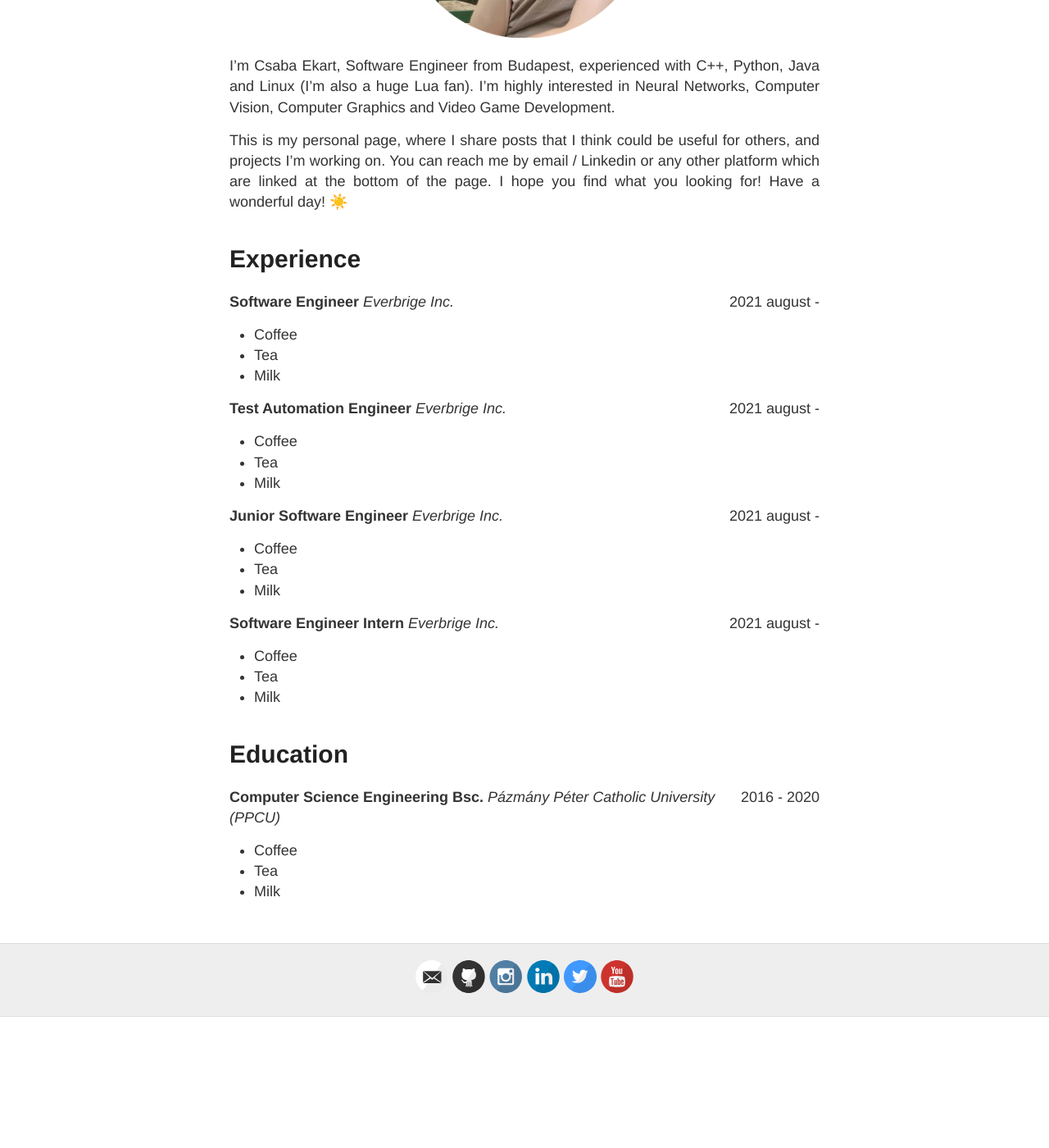
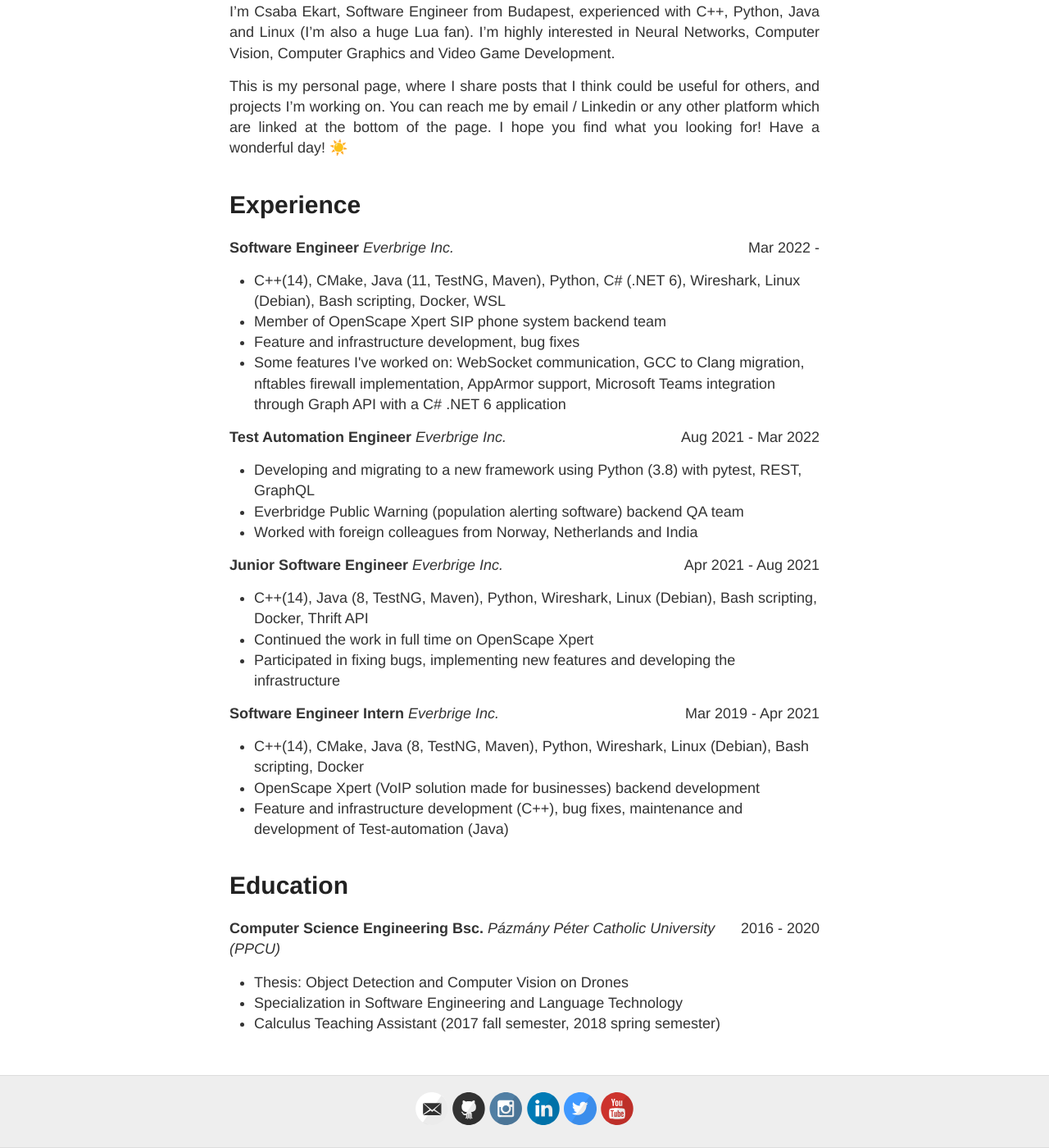
Before and after one commit to ekaktusz/ekaktusz.github.io, a Jekyll site: the page built from about.md, in a window 1280 px wide and 1400 px high, scrolled down 481 px. Shown: the whole window at 82% size. Built offline with Jekyll 4.4.1, drawn with Linux system fonts in a browser that asks for light colours; before the commit the page ends 1721 px from its top, so only the background shows below that.

Commit message:
okay important updates

```diff
--- a/about.md
+++ b/about.md
@@ -21,53 +20,54 @@ I hope you find what you looking for! Have a wonderful day! ☀️
 <p style="text-align:left;">
     <strong>Software Engineer</strong>
     <span style="float:right;">
-        2021 august -
+        Mar 2022 -
     </span>
     <em>Everbrige Inc.</em>
     <br>
      <ul>
-        <li>Coffee</li>
-        <li>Tea</li>
-        <li>Milk</li>
+        <li>C++(14), CMake, Java (11, TestNG, Maven), Python, C# (.NET 6), Wireshark, Linux (Debian), Bash scripting, Docker, WSL</li>
+        <li>Member of OpenScape Xpert SIP phone system backend team</li>
+        <li>Feature and infrastructure development, bug fixes </li>
+        <li>Some features I've worked on: WebSocket communication, GCC to Clang migration, nftables firewall implementation, AppArmor support, Microsoft Teams integration through Graph API with a C# .NET 6 application </li>
     </ul>
 </p>
 <p style="text-align:left;">
     <strong>Test Automation Engineer</strong>
     <span style="float:right;">
-        2021 august -
+        Aug 2021 - Mar 2022
     </span>
     <em>Everbrige Inc.</em>
     <br>
      <ul>
-        <li>Coffee</li>
-        <li>Tea</li>
-        <li>Milk</li>
+        <li>Developing and migrating to a new framework using Python (3.8) with pytest, REST, GraphQL</li>
+        <li>Everbridge Public Warning (population alerting software) backend QA team</li>
+        <li>Worked with foreign colleagues from Norway, Netherlands and India</li>
     </ul>
 </p>
 <p style="text-align:left;">
     <strong>Junior Software Engineer</strong>
     <span style="float:right;">
-        2021 august -
+        Apr 2021 - Aug 2021
     </span>
     <em>Everbrige Inc.</em>
     <br>
      <ul>
-        <li>Coffee</li>
-        <li>Tea</li>
-        <li>Milk</li>
+        <li>C++(14), Java (8, TestNG, Maven), Python, Wireshark, Linux (Debian), Bash scripting, Docker, Thrift API</li>
+        <li>Continued the work in full time on OpenScape Xpert </li>
+        <li>Participated in fixing bugs, implementing new features and developing the infrastructure</li>
     </ul>
 </p>
 <p style="text-align:left;">
     <strong>Software Engineer Intern</strong>
     <span style="float:right;">
-        2021 august -
+        Mar 2019 - Apr 2021
     </span>
     <em>Everbrige Inc.</em>
     <br>
      <ul>
-        <li>Coffee</li>
-        <li>Tea</li>
-        <li>Milk</li>
+        <li>C++(14), CMake, Java (8, TestNG, Maven), Python, Wireshark, Linux (Debian), Bash scripting, Docker</li>
+        <li>OpenScape Xpert (VoIP solution made for businesses) backend development</li>
+        <li>Feature and infrastructure development (C++), bug fixes, maintenance and development of Test-automation (Java)</li>
     </ul>
 </p>
 
@@ -81,8 +81,8 @@ I hope you find what you looking for! Have a wonderful day! ☀️
     <em>Pázmány Péter Catholic University (PPCU)</em>
     <br>
      <ul>
-        <li>Coffee</li>
-        <li>Tea</li>
-        <li>Milk</li>
+        <li>Thesis: Object Detection and Computer Vision on Drones</li>
+        <li>Specialization in Software Engineering and Language Technology</li>
+        <li>Calculus Teaching Assistant (2017 fall semester, 2018 spring semester)</li>
     </ul>
 </p>
```
Also changed, not shown: other parts of about.md (+0 -1 lines), projects.md (+18 -1 lines), 1 other file.
